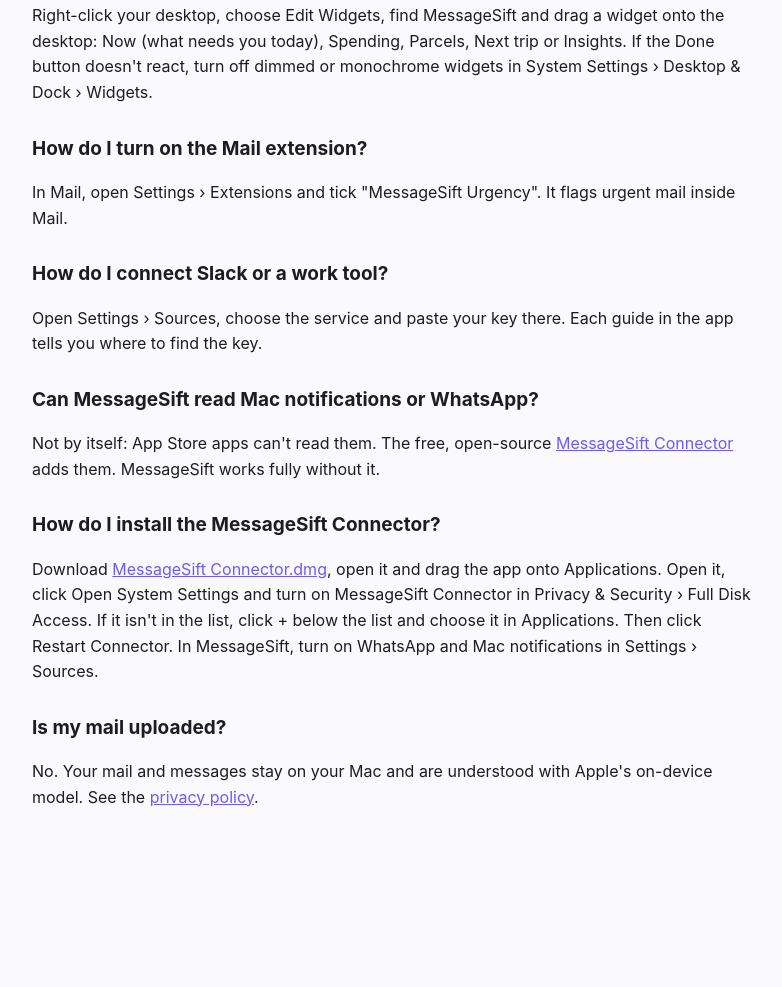
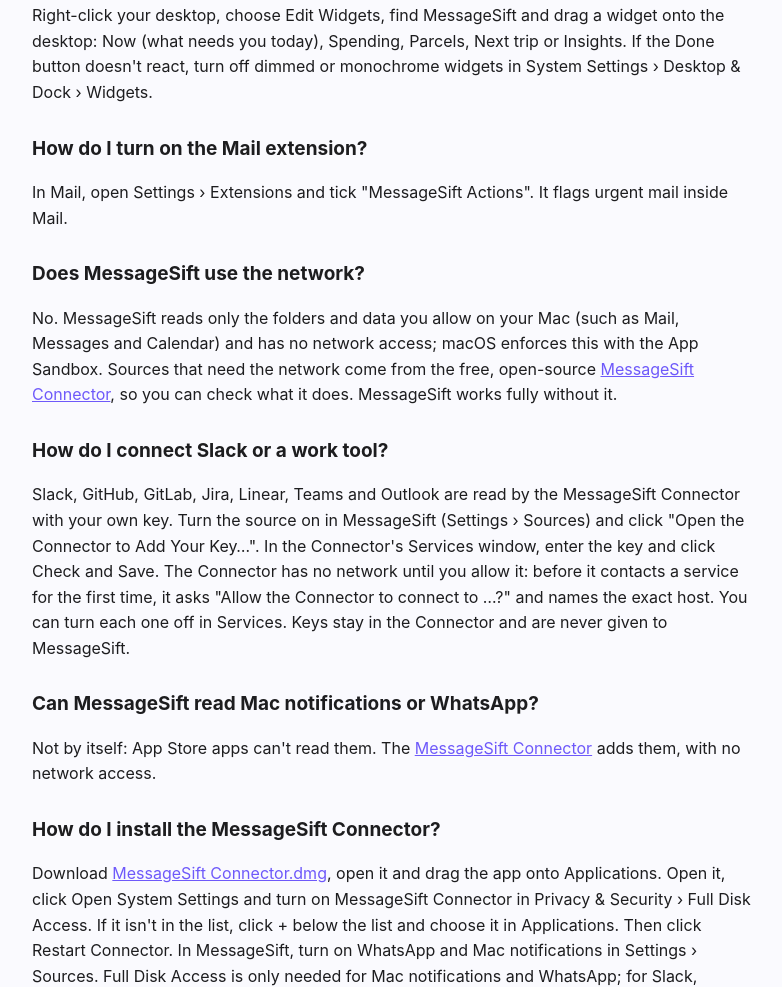
Before and after one commit to indaos/messagesift, a plain HTML site: page support.html in a window 1280 px wide. Shown: the part 539-1526 px from the top of the page, without its empty margins (248-1030 px from the left). Before the commit the page ends 1397 px from the top, so only its background shows below. Drawn offline with Linux system fonts and the light colour scheme.

Commit message:
Support and privacy: MessageSift has no network; work tools through the Connector, which asks per service
Co-Authored-By: Claude Opus 5.5 <noreply@anthropic.com>

```diff
--- a/support.html
+++ b/support.html
@@ -27,16 +27,19 @@
 <p>Right-click your desktop, choose Edit Widgets, find MessageSift and drag a widget onto the desktop: Now (what needs you today), Spending, Parcels, Next trip or Insights. If the Done button doesn't react, turn off dimmed or monochrome widgets in System Settings › Desktop &amp; Dock › Widgets.</p>
 
 <h2>How do I turn on the Mail extension?</h2>
-<p>In Mail, open Settings › Extensions and tick "MessageSift Urgency". It flags urgent mail inside Mail.</p>
+<p>In Mail, open Settings › Extensions and tick "MessageSift Actions". It flags urgent mail inside Mail.</p>
+
+<h2>Does MessageSift use the network?</h2>
+<p>No. MessageSift reads only the folders and data you allow on your Mac (such as Mail, Messages and Calendar) and has no network access; macOS enforces this with the App Sandbox. Sources that need the network come from the free, open-source <a href="https://github.com/indaos/MessageSift-Connector">MessageSift Connector</a>, so you can check what it does. MessageSift works fully without it.</p>
 
 <h2>How do I connect Slack or a work tool?</h2>
-<p>Open Settings › Sources, choose the service and paste your key there. Each guide in the app tells you where to find the key.</p>
+<p>Slack, GitHub, GitLab, Jira, Linear, Teams and Outlook are read by the MessageSift Connector with your own key. Turn the source on in MessageSift (Settings › Sources) and click "Open the Connector to Add Your Key…". In the Connector's Services window, enter the key and click Check and Save. The Connector has no network until you allow it: before it contacts a service for the first time, it asks "Allow the Connector to connect to …?" and names the exact host. You can turn each one off in Services. Keys stay in the Connector and are never given to MessageSift.</p>
 
 <h2>Can MessageSift read Mac notifications or WhatsApp?</h2>
-<p>Not by itself: App Store apps can't read them. The free, open-source <a href="https://github.com/indaos/MessageSift-Connector">MessageSift Connector</a> adds them. MessageSift works fully without it.</p>
+<p>Not by itself: App Store apps can't read them. The <a href="https://github.com/indaos/MessageSift-Connector">MessageSift Connector</a> adds them, with no network access.</p>
 
 <h2>How do I install the MessageSift Connector?</h2>
-<p>Download <a href="https://github.com/indaos/MessageSift-Connector/releases/latest">MessageSift Connector.dmg</a>, open it and drag the app onto Applications. Open it, click Open System Settings and turn on MessageSift Connector in Privacy &amp; Security › Full Disk Access. If it isn't in the list, click + below the list and choose it in Applications. Then click Restart Connector. In MessageSift, turn on WhatsApp and Mac notifications in Settings › Sources.</p>
+<p>Download <a href="https://github.com/indaos/MessageSift-Connector/releases/latest">MessageSift Connector.dmg</a>, open it and drag the app onto Applications. Open it, click Open System Settings and turn on MessageSift Connector in Privacy &amp; Security › Full Disk Access. If it isn't in the list, click + below the list and choose it in Applications. Then click Restart Connector. In MessageSift, turn on WhatsApp and Mac notifications in Settings › Sources. Full Disk Access is only needed for Mac notifications and WhatsApp; for Slack, GitHub, GitLab, Jira, Linear, Teams and Outlook, use the Connector's Services window.</p>
 
 <h2>Is my mail uploaded?</h2>
 <p>No. Your mail and messages stay on your Mac and are understood with Apple's on-device model. See the <a href="privacy-policy.html">privacy policy</a>.</p>
```
Also changed, not shown: privacy-policy.html (+4 -3 lines).
